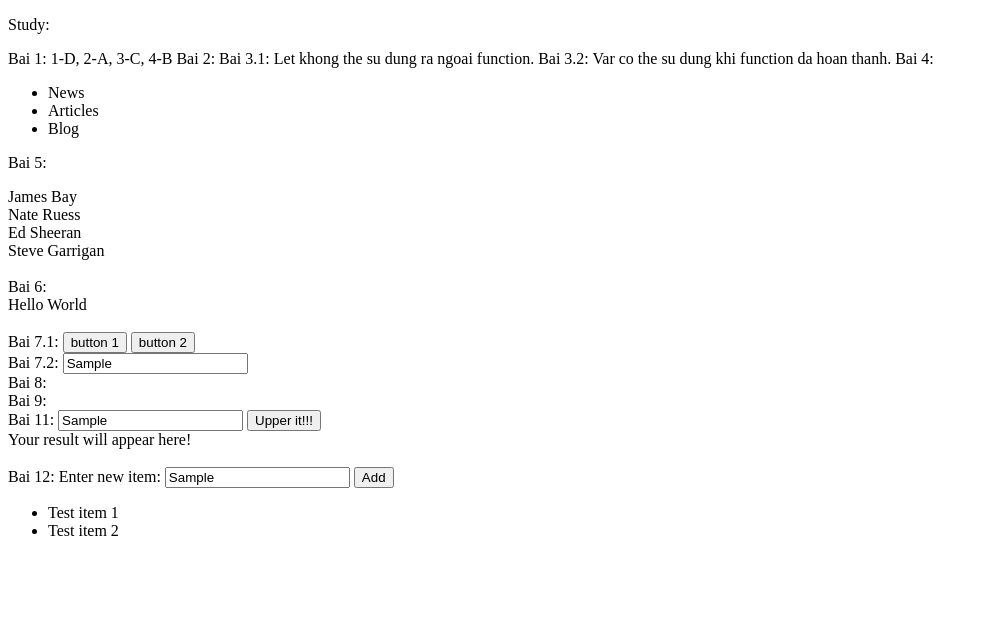
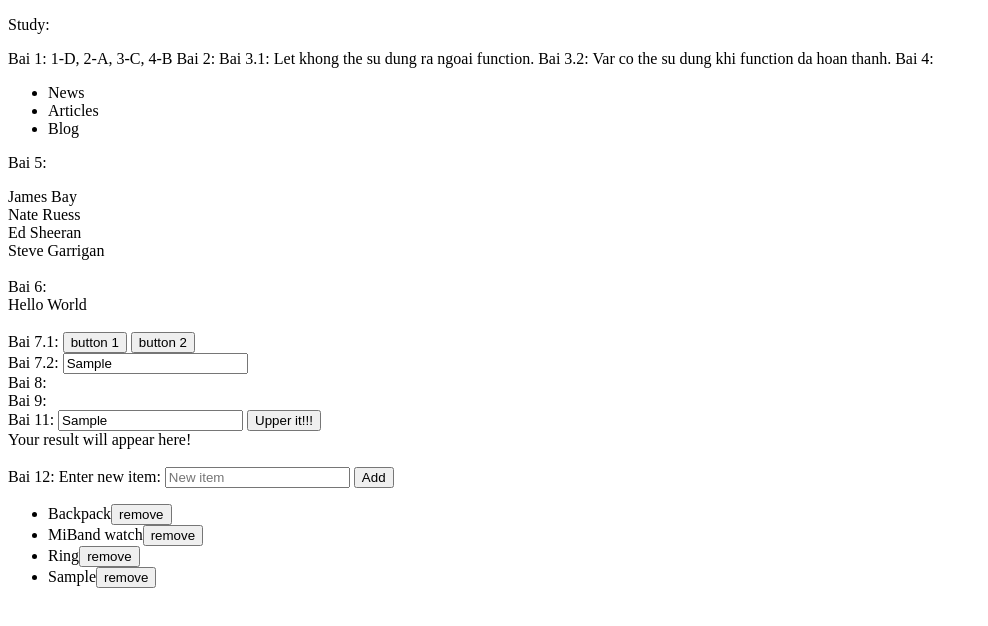
Before and after one commit to martindev281100/C4EJS85-manhdk, a plain HTML site: page Session 7/homework.html in a window 1280 px wide. Both pictures are taken after typing "Sample", "Sample", "Sample" into the empty fields and a click on the button "Add". Shown: the whole page, without its empty margins (0-988 px from the left). Drawn offline with Linux system fonts and the light colour scheme.

Commit message:
update Session 7

```diff
--- a/Session 7/homework.html
+++ b/Session 7/homework.html
@@ -46,7 +46,7 @@
         <div id="div1">Your result will appear here!</div> <br>
         Bai 12:
         <label for="newItem">Enter new item: </label>
-        <input type="text" placeholder="New item" id="inputItem">
+        <input type="text" placeholder="New item" id="inputItem" value="">
         <button id="btnAdd">Add</button>
         <ul id="itemList">
             <li id="ul-li1">Test item 1</li>
--- a/Session 7/homework.js
+++ b/Session 7/homework.js
@@ -96,16 +96,23 @@ console.log(items);
 let container = document.getElementById('itemList');
 console.log(container);
 for (let i = 0; i < items.length; i++) {
-    container.insertAdjacentHTML('beforeend', `<li>${items[i]}</li>`);
+    container.insertAdjacentHTML('beforeend', `<li>${items[i]}<button id="btnRemove">remove</button></li>`);
 }
 document.getElementById("ul-li1").remove();
 document.getElementById("ul-li2").remove();
 
 let btnAdd = document.getElementById("btnAdd");
-btnAdd.addEventListener('click',()=>{
+btnAdd.addEventListener('click', () => {
     let newItem = document.getElementById("inputItem").value;
     console.log(newItem);
     items.push(newItem);
     console.log(items);
-    container.insertAdjacentHTML('beforeend', `<li>${items[]}</li>`);
+    let lastItem = items[items.length - 1];
+    container.insertAdjacentHTML('beforeend', `<li>${lastItem}<button id="btnRemove">remove</button></li>`);
+    document.getElementById('inputItem').value = '';
 })
+
+let btnRemove = document.getElementById("btnRemove");
+btnRemove.addEventListener('click',()=>{
+    console.log(event.target);
+})
```
